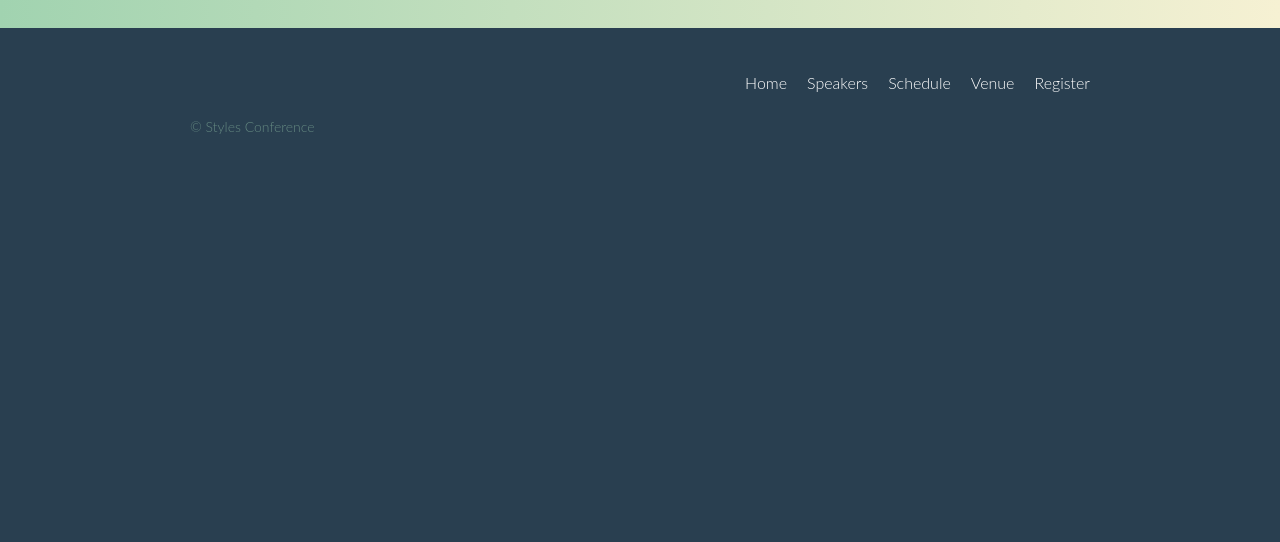
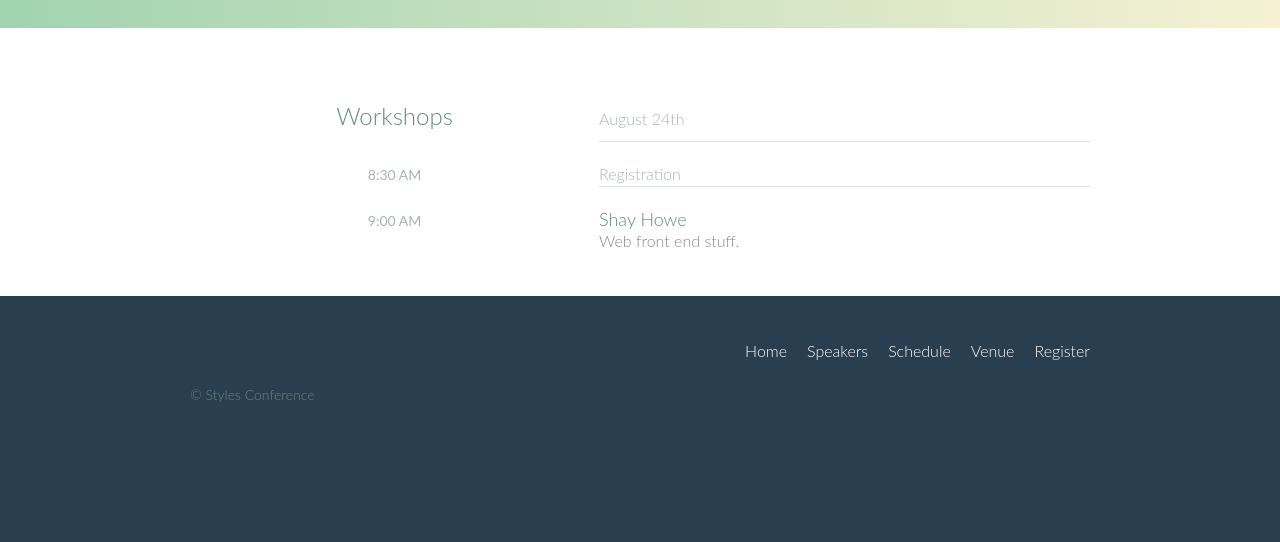
Before and after one commit to TimothyHelton/foundations, a plain HTML site: page foundations/shayhowe_web_development/schedule.html in a window 1280 px wide. Shown: the part 258-800 px from the top of the page. Drawn offline with Linux system fonts and the light colour scheme.

Commit message:
FEAT: add tables

```diff
--- a/foundations/shayhowe_web_development/assets/stylesheets/main.css
+++ b/foundations/shayhowe_web_development/assets/stylesheets/main.css
@@ -469,3 +469,65 @@ textarea {
 .register-group textarea {
     height: 78px;
 }
+
+/*
+=========================
+Schedule
+=========================
+*/
+
+table {
+    margin-bottom: 44px;
+    width: 100%;
+}
+
+table:last-child {
+    margin-bottom: 0;
+}
+
+thead {
+    line-height: 44px;
+}
+
+thead th {
+    color: #648880;
+    font-size: 24px;
+}
+
+tbody th {
+    color: #a9b2b9;
+    font-size: 14px;
+    font-weight:400;
+    padding-top: 22px;
+    text-transform: uppercase;
+}
+
+tbody td {
+    border-top: 1px solid #dfe2e5;
+    padding-top: 21px;
+}
+
+tbody td:first-of-type {
+    padding-left: 15px;
+}
+
+tbody td:last-of-type {
+    padding-left: 15px;
+}
+
+tbody td:only-of-type {
+    padding-left: 0;
+    padding-right: 0;
+}
+
+table a {
+    color: #888;
+}
+
+table h4 {
+    margin-bottom: 0;
+}
+
+.schedule-offset {
+    color: #a9b2b9;
+}
--- a/foundations/shayhowe_web_development/schedule.html
+++ b/foundations/shayhowe_web_development/schedule.html
@@ -35,9 +35,52 @@
 
         <section class="row-alt">
 
-            <div class="lead container">
+            <h1>Schedule</h1>
 
-                <h1>Schedule</h1>
+        </section>
+
+        <section class="row">
+
+            <div class="container">
+
+                <table>
+                    <thead>
+                        <tr>
+                            <th scope="row">
+                                Workshops
+                            </th>
+
+                            <td class="schedule-offset" colspan="2">
+                                August 24th
+                            </td>
+                        </tr>
+                    </thead>
+
+                    <tbody>
+                        <tr>
+                            <th scope="row">
+                                <time datetime="08:30:00">8:30 AM</time>
+                            </th>
+
+                            <td class="schedule-offset" colspan="2">
+                                Registration
+                            </td>
+                        </tr>
+
+                        <tr>
+                            <th scope="row">
+                                <time datetime="9:00:00">9:00 AM</time>
+                            </th>
+
+                            <td>
+                                <a href="speakers.html#shay-howe">
+                                    <h4>Shay Howe</h4>
+                                    Web front end stuff.
+                                </a>
+                            </td>
+                        </tr>
+                    </tbody>
+                </table>
 
             </div>
 
```
